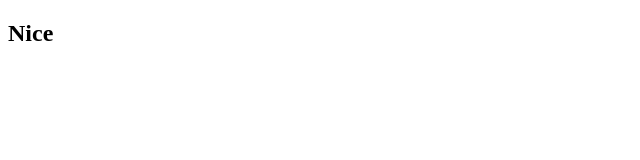
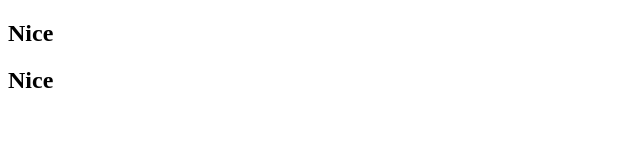
Before and after one commit to byldh124/GitTest, a plain HTML site: page index.html in a window 1280 px wide. Shown: the full height of the page, 0-640 px from the left. Drawn offline with Linux system fonts and the light colour scheme.

Commit message:
modify index.html

```diff
--- a/index.html
+++ b/index.html
@@ -9,6 +9,7 @@
 <body>
 
     <h2>Nice</h2>
+    <h2>Nice</h2>
 
 </body>
 </html>
```
